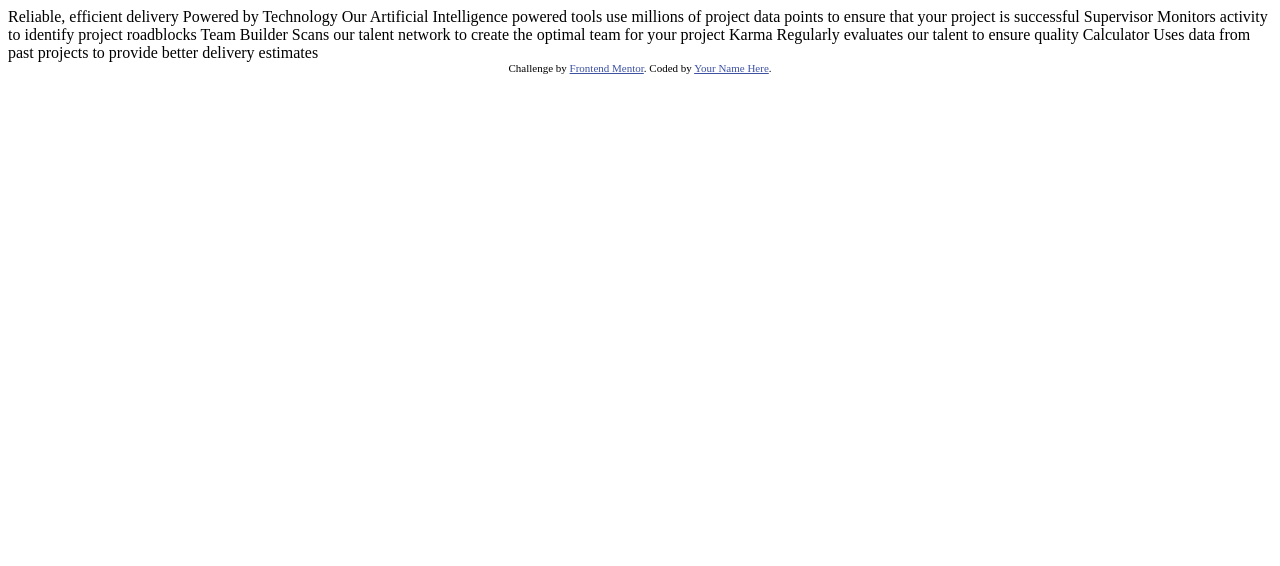
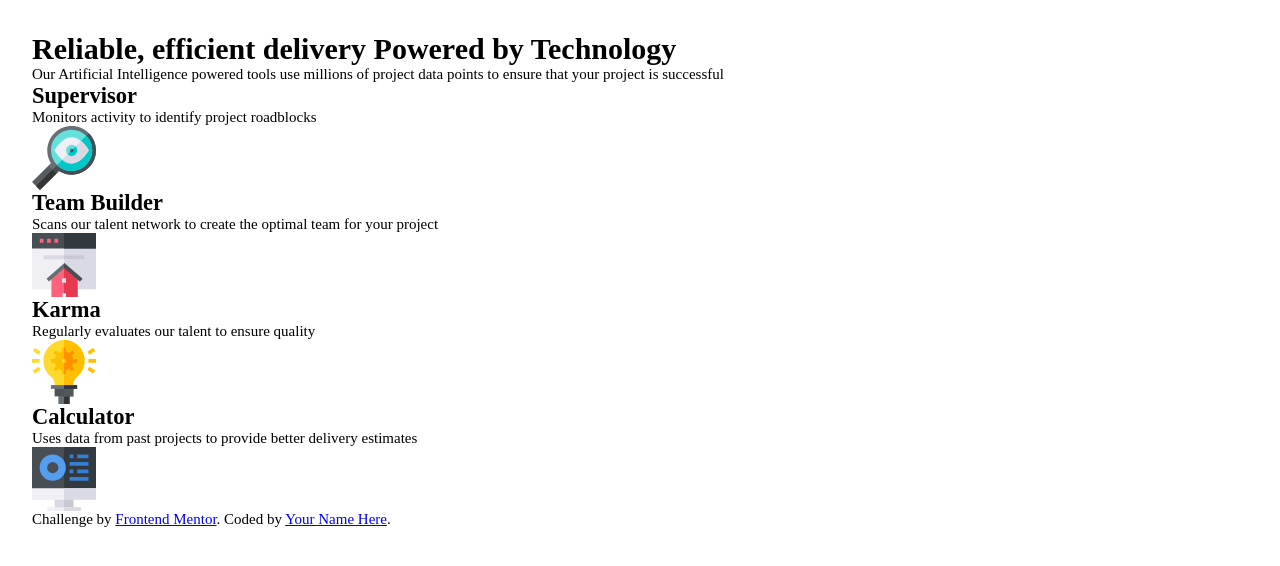
Before and after one commit to estebanrodriguez28/four-card-feature-section, a website: page index.html in a window 1280 px wide. Drawn offline with Linux system fonts and the light colour scheme.

Commit message:
Set up html, scss folders, base styles (resets, typography), included build script for compiling sass

```diff
--- a/index.html
+++ b/index.html
@@ -1,42 +1,76 @@
-<!DOCTYPE html>
+<!doctype html>
 <html lang="en">
   <head>
-  <meta charset="UTF-8">
-  <meta name="viewport" content="width=device-width, initial-scale=1.0"> <!-- displays site properly based on user's device -->
+    <meta charset="UTF-8" />
+    <meta name="viewport" content="width=device-width, initial-scale=1.0" />
+    <!-- displays site properly based on user's device -->
 
-  <link rel="icon" type="image/png" sizes="32x32" href="./images/favicon-32x32.png">
+    <link
+      rel="icon"
+      type="image/png"
+      sizes="32x32"
+      href="./images/favicon-32x32.png"
+    />
+    <link rel="preconnect" href="https://fonts.googleapis.com" />
+    <link rel="preconnect" href="https://fonts.gstatic.com" crossorigin />
+    <link
+      href="https://fonts.googleapis.com/css2?family=Poppins:wght@200;400;600&display=swap"
+      rel="stylesheet"
+    />
+
+    <link rel="stylesheet" href="css/style.css" />
 
     <title>Frontend Mentor | Four card feature section</title>
 
     <!-- Feel free to remove these styles or customise in your own stylesheet 👍 -->
-  <style>
-    .attribution { font-size: 0.6875rem; text-align: center; }
-    .attribution a { color: hsl(228, 45%, 44%); }
-  </style>
   </head>
   <body>
+    <main>
+      <div class="page">
+        <h1 class="page__title">
+          Reliable, efficient delivery Powered by Technology
+        </h1>
+        <p class="page__description">
+          Our Artificial Intelligence powered tools use millions of project data
+          points to ensure that your project is successful
+        </p>
+        <div class="card">
+          <h2 class="card__title">Supervisor</h2>
+          <p class="card__text">
+            Monitors activity to identify project roadblocks
+          </p>
+          <img class="card__icon" src="images/icon-supervisor.svg" />
+        </div>
 
-  Reliable, efficient delivery
-  Powered by Technology
+        <div class="card">
+          <h2 class="card__title">Team Builder</h2>
+          <p class="card__text">
+            Scans our talent network to create the optimal team for your project
+          </p>
+          <img class="card__icon" src="images/icon-team-builder.svg" />
+        </div>
 
-  Our Artificial Intelligence powered tools use millions of project data points
-  to ensure that your project is successful
+        <div class="card">
+          <h2 class="card__title">Karma</h2>
+          <p class="card__text">
+            Regularly evaluates our talent to ensure quality
+          </p>
+          <img class="card__icon" src="images/icon-karma.svg" />
+        </div>
 
-  Supervisor
-  Monitors activity to identify project roadblocks
-
-  Team Builder
-  Scans our talent network to create the optimal team for your project
-
-  Karma
-  Regularly evaluates our talent to ensure quality
-
-  Calculator
+        <div class="card">
+          <h2 class="card__title">Calculator</h2>
+          <p class="card__text">
             Uses data from past projects to provide better delivery estimates
-
+          </p>
+          <img class="card__icon" src="images/icon-calculator.svg" />
+        </div>
+      </div>
+    </main>
 
     <footer class="attribution">
-      Challenge by <a href="https://www.frontendmentor.io?ref=challenge">Frontend Mentor</a>.
+      Challenge by
+      <a href="https://www.frontendmentor.io?ref=challenge">Frontend Mentor</a>.
       Coded by <a href="#">Your Name Here</a>.
     </footer>
   </body>
--- /dev/null
+++ b/scss/abstracts/_index.scss
@@ -0,0 +1,2 @@
+@forward "variables";
+@forward "mixins";
--- /dev/null
+++ b/scss/abstracts/_variables.scss
@@ -0,0 +1,8 @@
+$red: hsl(0, 78%, 62%);
+$cyan: hsl(180, 62%, 55%);
+$orange: hsl(34, 97%, 64%);
+$blue: hsl(212, 86%, 64%);
+
+$grey-500: hsl(234, 12%, 34%);
+$grey-400: hsl(212, 6%, 44%);
+$white: hsl(0, 0%, 100%);
--- /dev/null
+++ b/scss/base/_body.scss
@@ -0,0 +1,3 @@
+body {
+  padding: 2rem;
+}
--- /dev/null
+++ b/scss/base/_index.scss
@@ -0,0 +1,3 @@
+@forward "reset";
+@forward "typography";
+@forward "body";
--- /dev/null
+++ b/scss/base/_reset.scss
@@ -0,0 +1,10 @@
+* {
+  box-sizing: border-box;
+  margin: 0;
+}
+
+img {
+  max-width: 100%;
+  height: auto;
+  display: block;
+}
--- /dev/null
+++ b/scss/base/_typography.scss
@@ -0,0 +1,21 @@
+body {
+  font-size: 15px;
+}
+
+.poppins-extralight {
+  font-family: "Poppins", sans-serif;
+  font-weight: 200;
+  font-style: normal;
+}
+
+.poppins-regular {
+  font-family: "Poppins", sans-serif;
+  font-weight: 400;
+  font-style: normal;
+}
+
+.poppins-semibold {
+  font-family: "Poppins", sans-serif;
+  font-weight: 600;
+  font-style: normal;
+}
--- /dev/null
+++ b/scss/main.scss
@@ -0,0 +1 @@
+@use "base";
```
Also changed, not shown: package.json (added, +21 -0 lines), css/style.css (added), scss/abstracts/_mixins.scss (added), 1 other file. Lines whose indentation alone changed are shown as unchanged.
